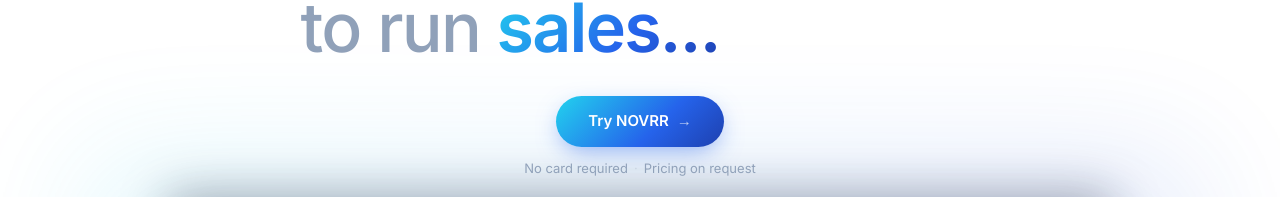
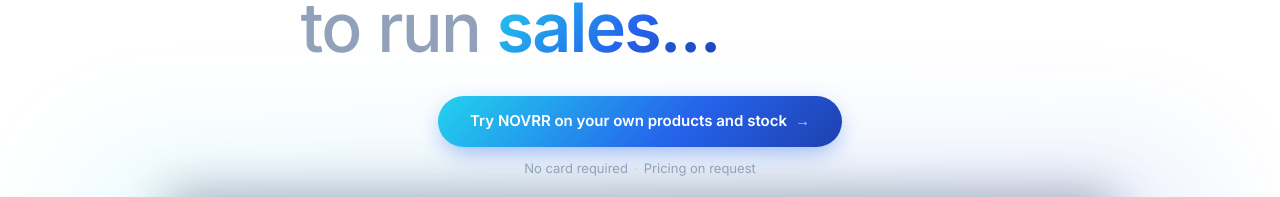
Before and after one commit to muzzayan-omaar/novrrerp-web, a Next.js app: page / in a window 1280 px wide. Shown: the part 295-492 px from the top of the page. Built offline with nearby package versions, Linux system fonts and the light colour scheme; no server answers.

Commit message:
feat: update call-to-action text for improved clarity and user engagement

```diff
--- a/src/app/page.tsx
+++ b/src/app/page.tsx
@@ -175,7 +175,7 @@
                 href="/start"
                 className="group inline-flex items-center gap-2 rounded-full bg-nova-gradient px-8 py-3.5 text-[15px] font-semibold text-white shadow-[0_8px_24px_-6px_rgba(37,99,235,0.55)] transition duration-200 hover:brightness-110 hover:shadow-[0_12px_28px_-6px_rgba(34,211,238,0.45)]"
               >
-                Try NOVRR
+                Try NOVRR on your own products and stock
                 <span className="text-white/70 transition group-hover:translate-x-0.5 group-hover:text-white">
                   →
                 </span>
```
